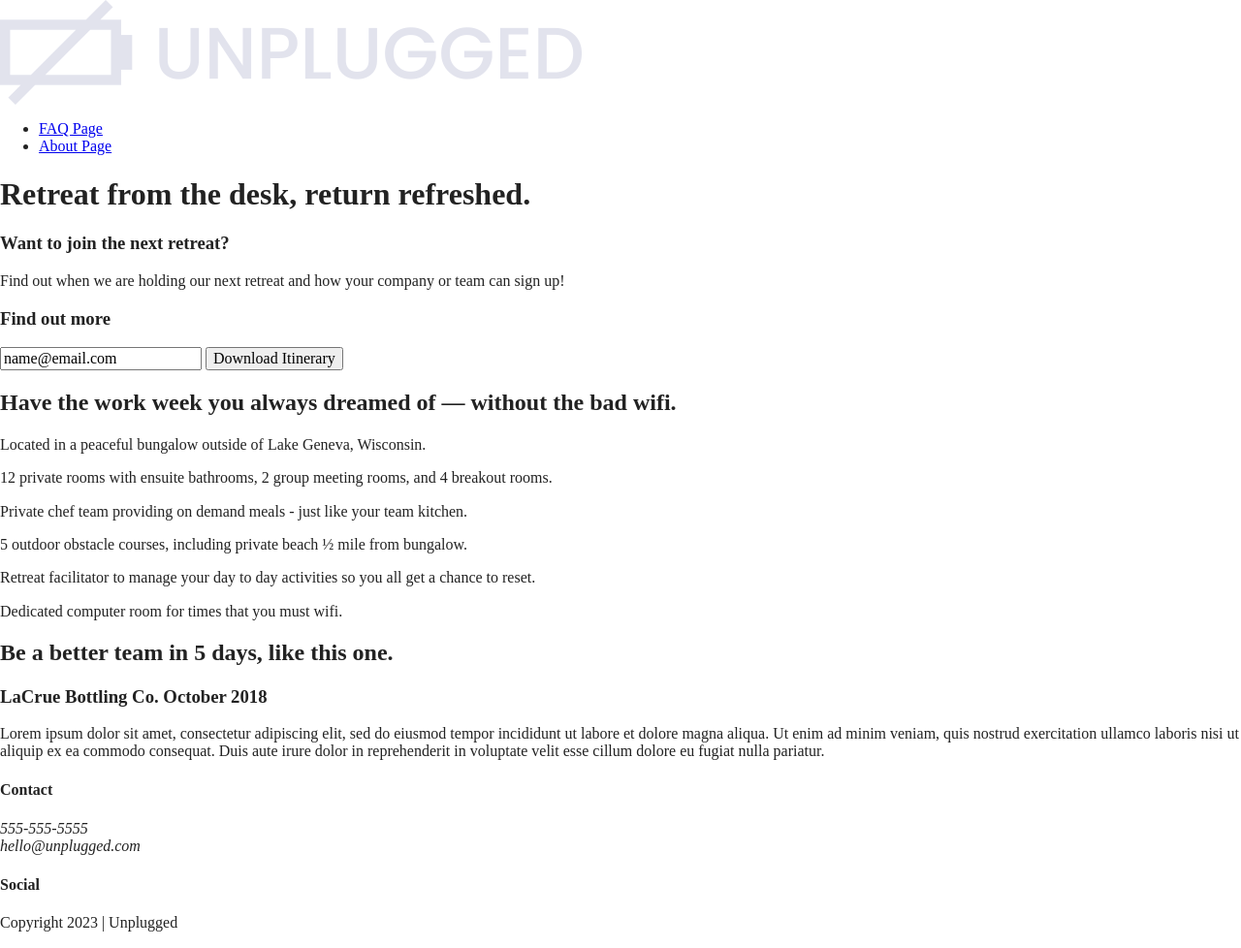
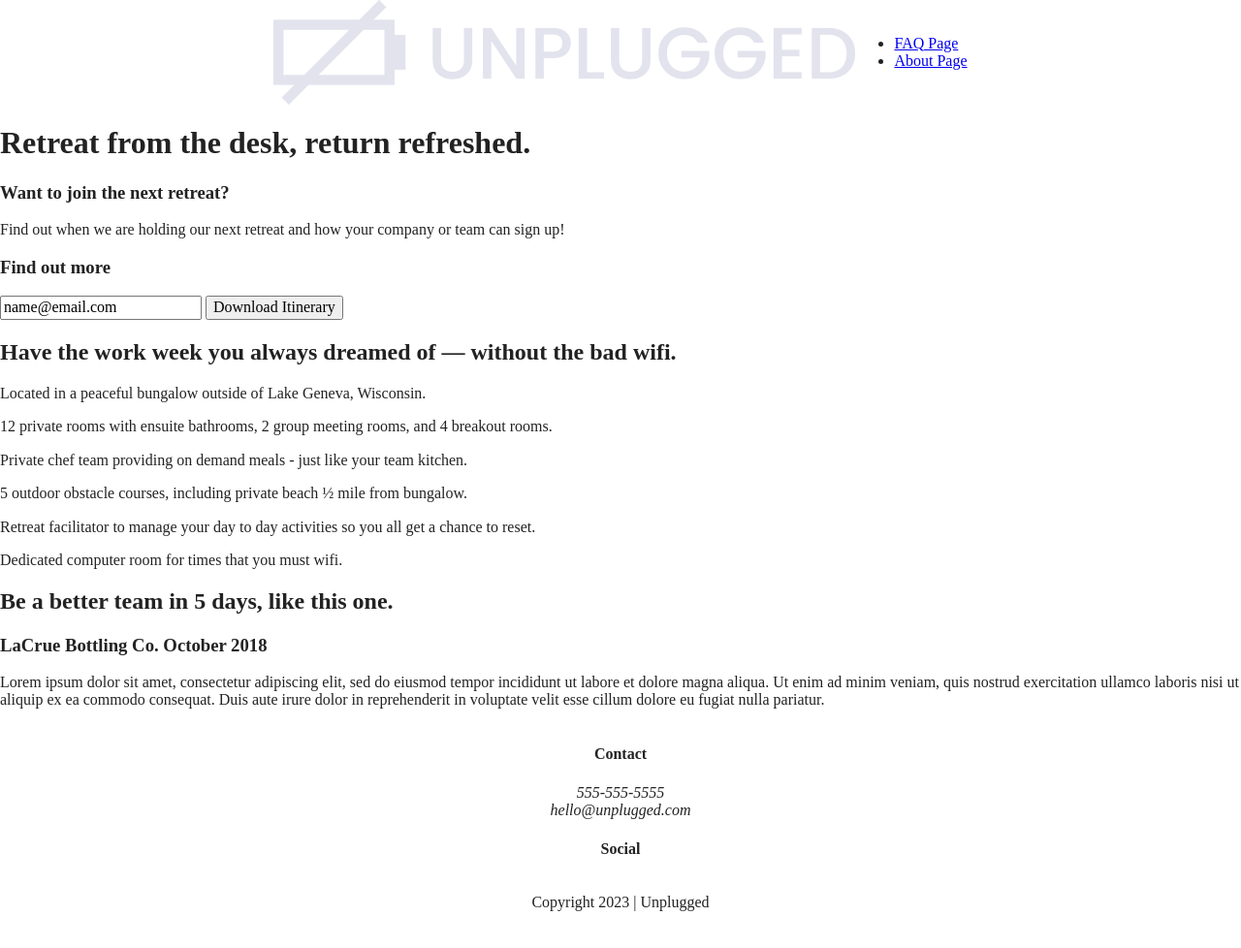
Before and after one commit to EdynLost/206-unplugged, a website built with Parcel: page index.html in a window 1280 px wide. Shown: the whole page at 97% size. After the commit the page ends 957 px from the top, so only its background shows below. Built offline with nearby package versions, Linux system fonts and the light colour scheme.

Commit message:
Began to add css

```diff
--- a/css/main.css
+++ b/css/main.css
@@ -86,7 +86,24 @@ textarea {
 /* ==========================================================================
    Author's custom styles
    ========================================================================== */
+/* -------------------- Base Header - Footer Styles -------------------- */
+header {
+  display: flex;
+  justify-content: center;
+}
 
+footer {
+  display: flex;
+  flex-direction: column;
+  align-items: center;
+  text-align: center;
+}
+header .content-wrapper {
+  display: flex;
+  justify-content: center;
+  align-items: center;
+  flex-flow: row wrap;
+}
 /* ==========================================================================
    Helper classes
    ========================================================================== */
```
